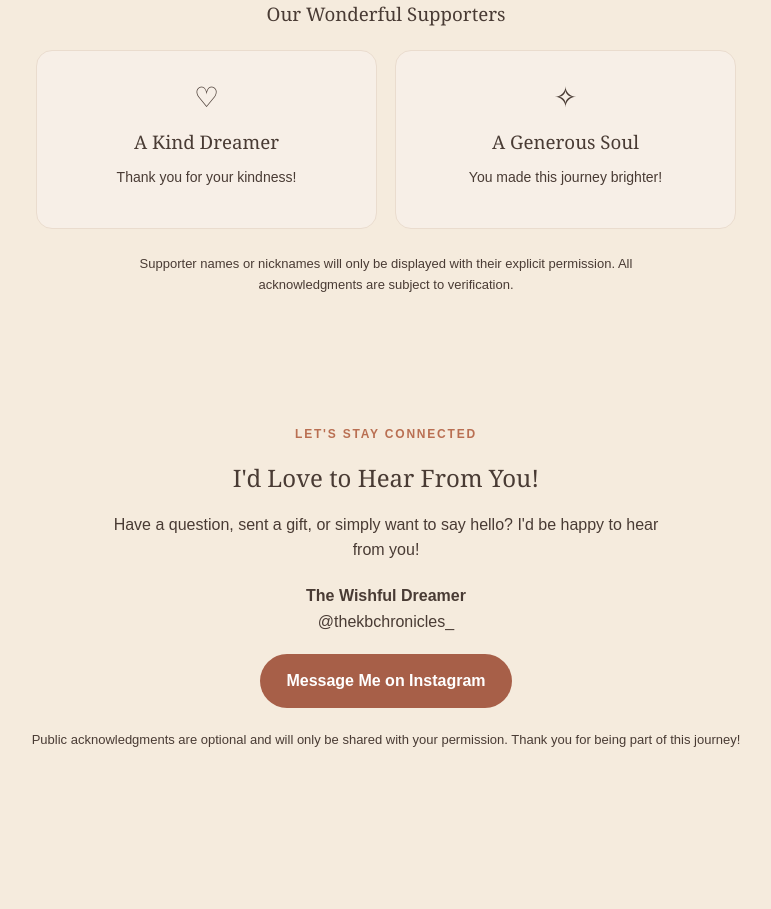
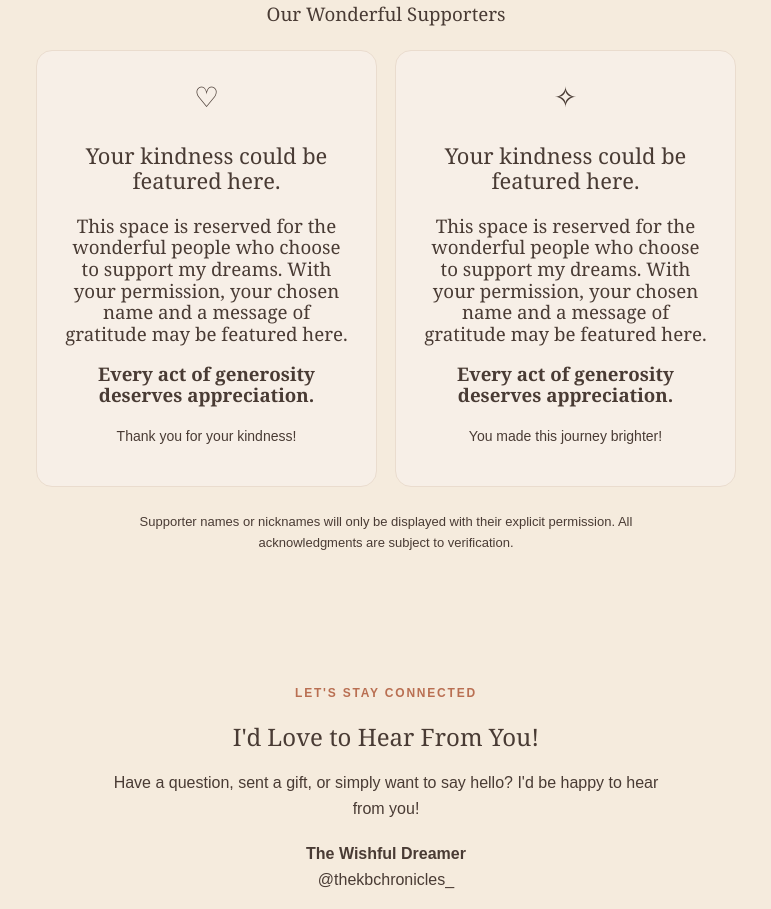
Before and after one commit to makemywishcometrue/make-my-wish-come-true, a plain HTML site: page index.html in a window 1280 px wide. Shown: the part 5776-6685 px from the top of the page, without its empty margins (254-1025 px from the left). Before the commit the page ends 6595 px from the top, so only its background shows below. Drawn offline with Linux system fonts and the light colour scheme.

Commit message:
Replace sample supporters with empty state.

```diff
--- a/index.html
+++ b/index.html
@@ -138,7 +138,15 @@ buttons.forEach(btn=>btn.addEventListener('click',()=>{
     <div style="padding: 25px; border-radius: 16px;
     background: #F7EFE7; border: 1px solid #EADCCE;">
       <div style="font-size: 28px;">♡</div>
-      <h3 style="margin: 10px 0;">A Kind Dreamer</h3>
+      <h3 style="margin: 10px 0;"><div class="supporter-card" style="text-align:center; grid-column:1 / -1;">
+  <h3>Your kindness could be featured here.</h3>
+  <p>
+    This space is reserved for the wonderful people who choose
+    to support my dreams. With your permission, your chosen name
+    and a message of gratitude may be featured here.
+  </p>
+  <p><strong>Every act of generosity deserves appreciation.</strong></p>
+</div></h3>
       <p style="font-size: 14px;">
         Thank you for your kindness!
       </p>
@@ -147,7 +155,15 @@ buttons.forEach(btn=>btn.addEventListener('click',()=>{
     <div style="padding: 25px; border-radius: 16px;
     background: #F7EFE7; border: 1px solid #EADCCE;">
       <div style="font-size: 28px;">✧</div>
-      <h3 style="margin: 10px 0;">A Generous Soul</h3>
+      <h3 style="margin: 10px 0;"><div class="supporter-card" style="text-align:center; grid-column:1 / -1;">
+  <h3>Your kindness could be featured here.</h3>
+  <p>
+    This space is reserved for the wonderful people who choose
+    to support my dreams. With your permission, your chosen name
+    and a message of gratitude may be featured here.
+  </p>
+  <p><strong>Every act of generosity deserves appreciation.</strong></p>
+</div></h3>
       <p style="font-size: 14px;">
         You made this journey brighter!
       </p>
```
